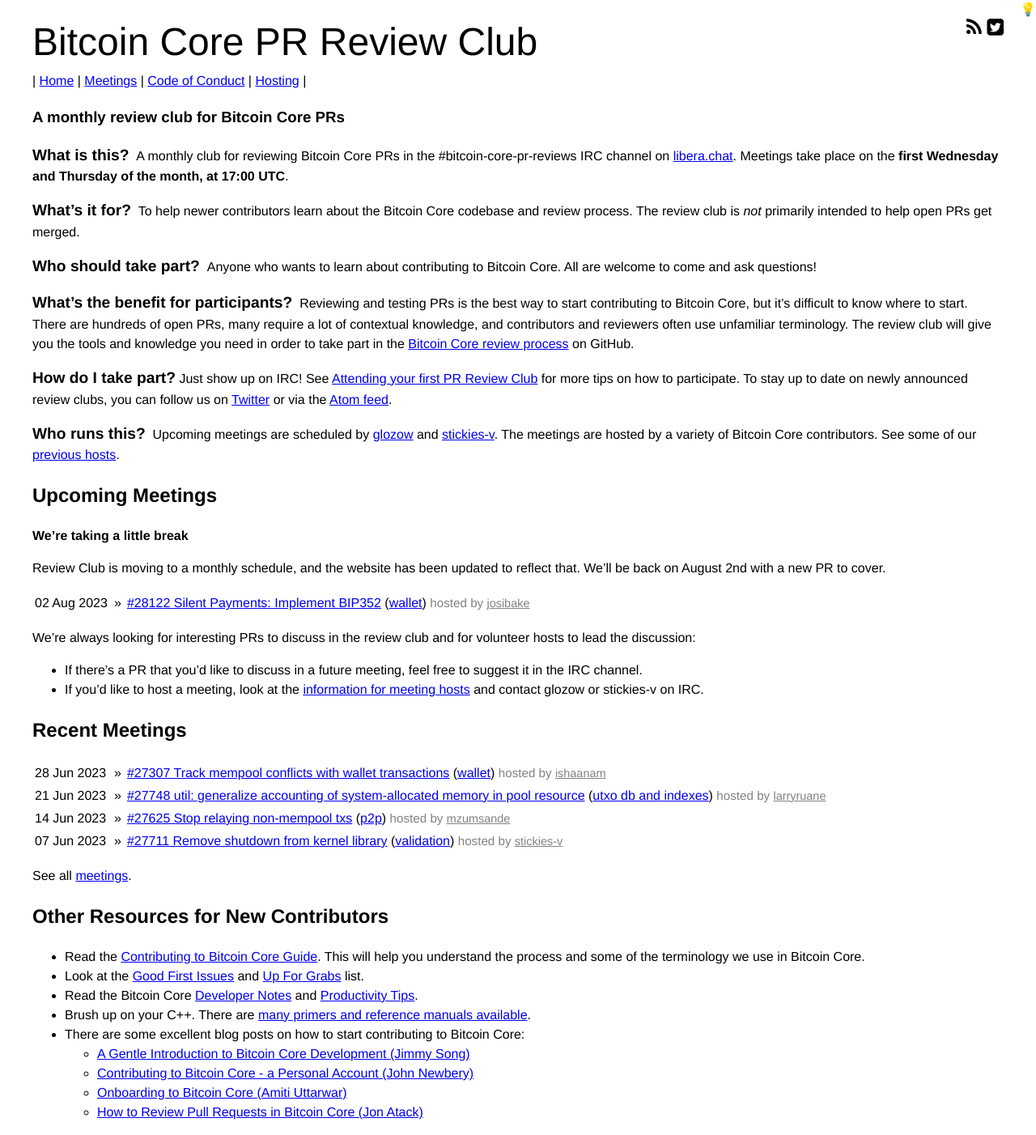
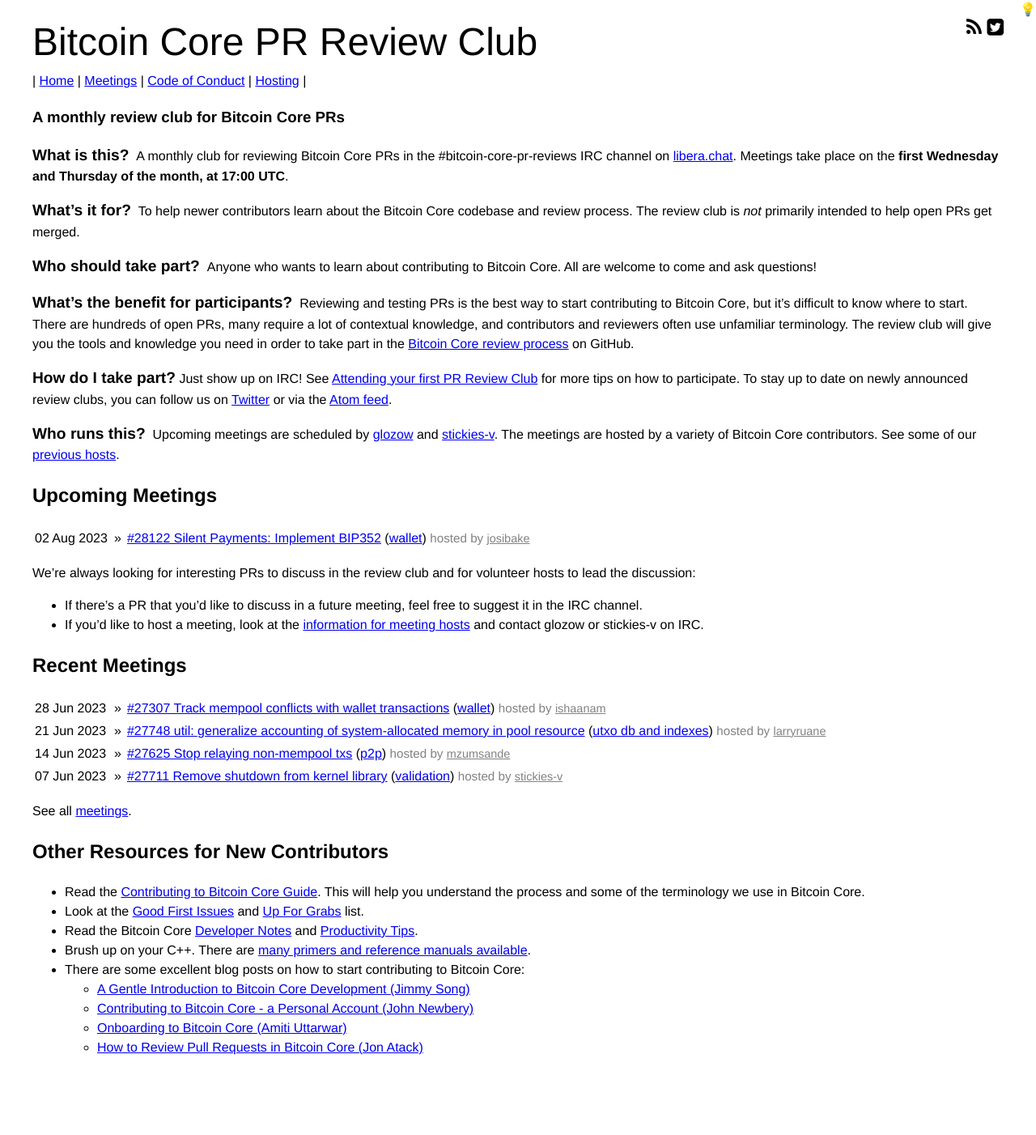
Before and after one commit to bitcoin-core-review-club/website, a Jekyll site: the page built from index.md, in a window 1280 px wide. Shown: the whole page at 81% size. Built offline with Jekyll 4.4.1, drawn with Linux system fonts in a browser that asks for light colours; after the commit the page ends 1322 px from its top, so only the background shows below that.

Commit message:
remove monthly frequency announcement

```diff
--- a/index.md
+++ b/index.md
@@ -36,10 +36,6 @@
 some of our [previous hosts](/meetings-hosts/).
 
 ## Upcoming Meetings
-
-**We're taking a little break**
-
-Review Club is moving to a monthly schedule, and the website has been updated to reflect that. We'll be back on August 2nd with a new PR to cover.
 
 <table>
 {% for post in site.posts reversed %}
```
